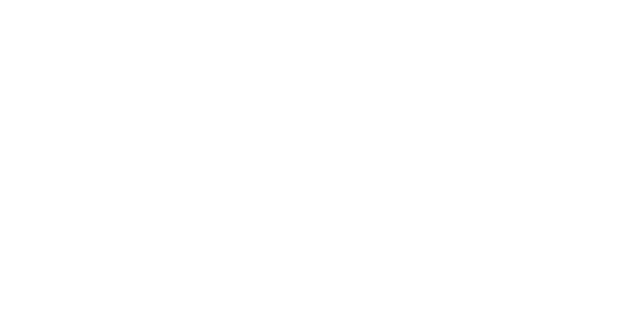
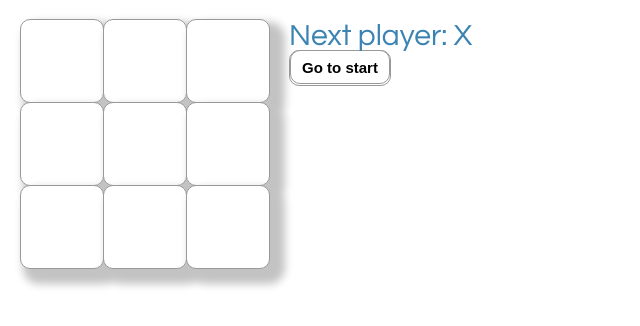
Before and after one commit to wsilvadev/tic-tac-toe-react, a React app: page / in a window 1280 px wide. Shown: the whole page, without its empty margins (0-640 px from the left). Built offline with nearby package versions, Linux system fonts and the light colour scheme.

Commit message:
feat(Game): use components and game

```diff
--- a/src/index.css
+++ b/src/index.css
@@ -1,13 +1,72 @@
 body {
-  margin: 0;
-  font-family: -apple-system, BlinkMacSystemFont, 'Segoe UI', 'Roboto', 'Oxygen',
-    'Ubuntu', 'Cantarell', 'Fira Sans', 'Droid Sans', 'Helvetica Neue',
-    sans-serif;
-  -webkit-font-smoothing: antialiased;
-  -moz-osx-font-smoothing: grayscale;
+  font: 14px "Century Gothic", Futura, sans-serif;
+  margin: 20px;
 }
 
-code {
-  font-family: source-code-pro, Menlo, Monaco, Consolas, 'Courier New',
-    monospace;
+ul {
+  padding-left: 30px;
 }
+
+.board-row:after {
+  clear: both;
+  content: "";
+  display: table;
+}
+
+.text {
+  color: rgb(59, 131, 178);
+  font-size: 30px;
+}
+
+.status {
+  margin-bottom: 10px;
+}
+.button {
+  background: #fff;
+  border: 1px solid #999;
+  float: left;
+  border-radius: 10px;
+  font-size: 15px;
+  font-weight: bold;
+  line-height: 34px;
+  height: 34px;
+  margin-right: -1px;
+  margin-top: -1px;
+  padding: 0;
+  text-align: center;
+  width: 100px;
+}
+
+.square {
+  background: #fff;
+  border: 1px solid #999;
+  border-radius: 10px;
+  float: left;
+  box-shadow: 9px 9px 8px 6px #c3c3c3;
+  font-size: 68px;
+  font-weight: bold;
+  line-height: 34px;
+  height: 84px;
+  margin-right: -1px;
+  margin-top: -1px;
+  padding: 0;
+  text-align: center;
+  width: 84px;
+}
+
+.square:focus {
+  outline: none;
+}
+
+.kbd-navigation .square:focus {
+  background: #ddd;
+}
+
+.game {
+  display: flex;
+  flex-direction: row;
+}
+
+.game-info {
+  margin-left: 20px;
+}
--- a/src/index.js
+++ b/src/index.js
@@ -2,11 +2,99 @@ import React from "react";
 import ReactDOM from "react-dom";
 import "./index.css";
 
-ReactDOM.render(
-  <React.StrictMode></React.StrictMode>,
-  document.getElementById("root")
-);
+import Board from "./components/Board";
 
-// If you want your app to work offline and load faster, you can change
-// unregister() to register() below. Note this comes with some pitfalls.
-// Learn more about service workers: https://bit.ly/CRA-PWA
+function calculateWinner(squares) {
+  const lines = [
+    [0, 1, 2],
+    [3, 4, 5],
+    [6, 7, 8],
+    [0, 3, 6],
+    [1, 4, 7],
+    [2, 5, 8],
+    [0, 4, 8],
+    [2, 4, 6],
+  ];
+  for (let i = 0; i < lines.length; i++) {
+    const [a, b, c] = lines[i];
+    if (squares[a] && squares[a] === squares[b] && squares[a] === squares[c]) {
+      return squares[a];
+    }
+  }
+  return null;
+}
+
+class Game extends React.Component {
+  constructor(props) {
+    super(props);
+    this.state = {
+      history: [
+        {
+          squares: Array(9).fill(null),
+        },
+      ],
+      stepNumber: 0,
+      xIsNext: true,
+    };
+  }
+  handleClick(i) {
+    const history = this.state.history.slice(0, this.state.stepNumber + 1);
+    const current = history[history.length - 1];
+    const squares = current.squares.slice();
+    if (calculateWinner(squares || squares[i])) return;
+
+    squares[i] = this.state.xIsNext ? "X" : "O";
+
+    this.setState({
+      history: history.concat([{ squares }]),
+      stepNumber: history.length,
+      xIsNext: !this.state.xIsNext,
+      disable: true,
+    });
+  }
+  jumpTo(step) {
+    this.setState({
+      stepNumber: step,
+      xIsNext: step % 2 === 0,
+    });
+  }
+  render() {
+    const history = this.state.history;
+    const current = history[this.state.stepNumber];
+    const winner = calculateWinner(current.squares);
+    const moves = history.map((step, move) => {
+      const desc = move ? `${move}` : "Go to start";
+      return (
+        <button className="button" onClick={() => this.jumpTo(move)}>
+          {desc}
+        </button>
+      );
+    });
+    let status;
+    if (winner) {
+      status = `winner: ${winner}`;
+    } else {
+      status = `Next player: ${this.state.xIsNext ? "X" : "O"}`;
+    }
+
+    return (
+      <div className="game">
+        <div className="game-board">
+          <Board
+            squares={current.squares}
+            onClick={(i) => this.handleClick(i)}
+          />
+        </div>
+        <div className="game-info">
+          <div className="text">{status}</div>
+
+          <div className="button">{moves}</div>
+        </div>
+      </div>
+    );
+  }
+}
+
+// ========================================
+
+ReactDOM.render(<Game />, document.getElementById("root"));
```
Also changed, not shown: public/favicon.ico (deleted), public/logo192.png (deleted), public/logo512.png (deleted).
